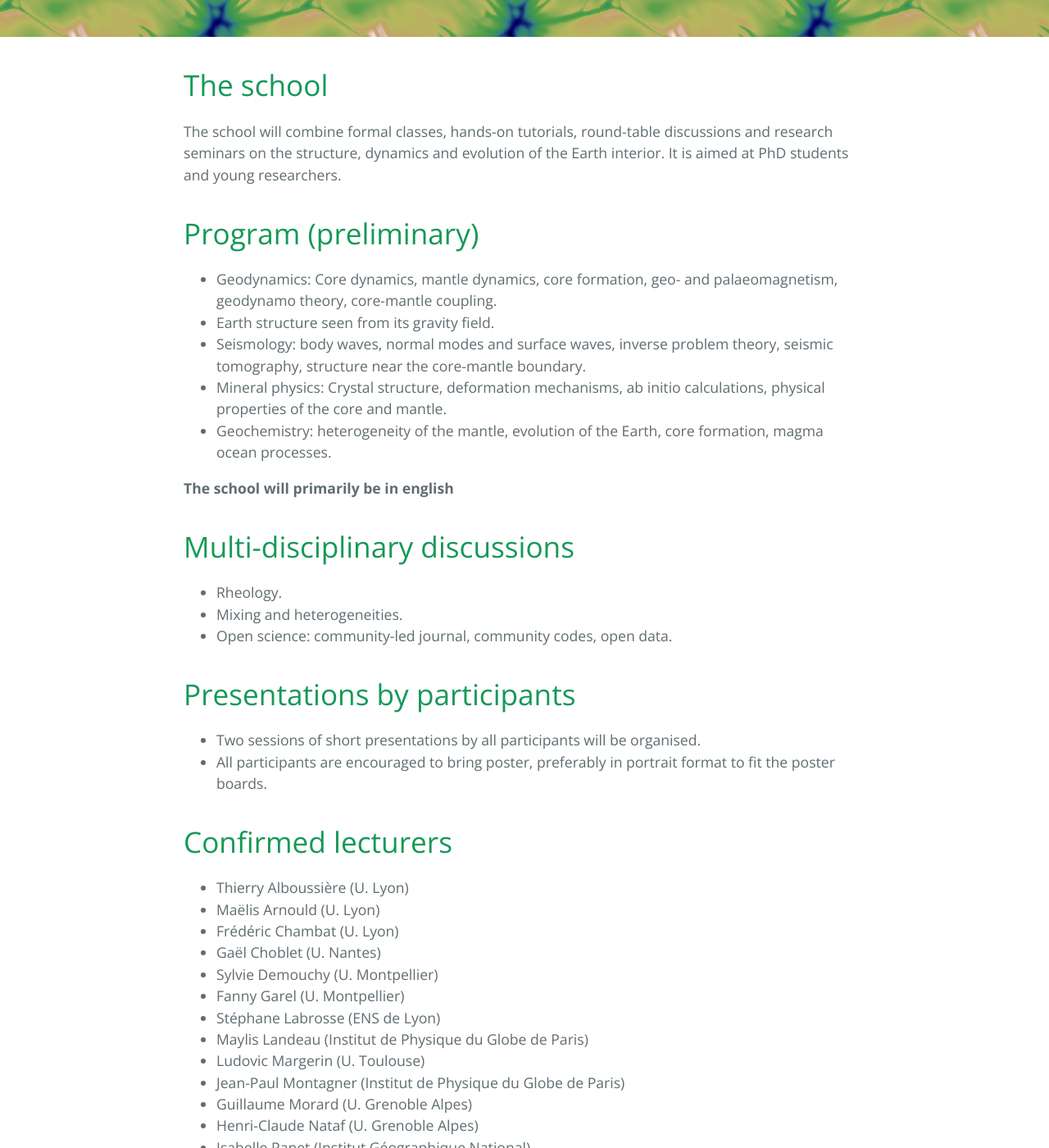
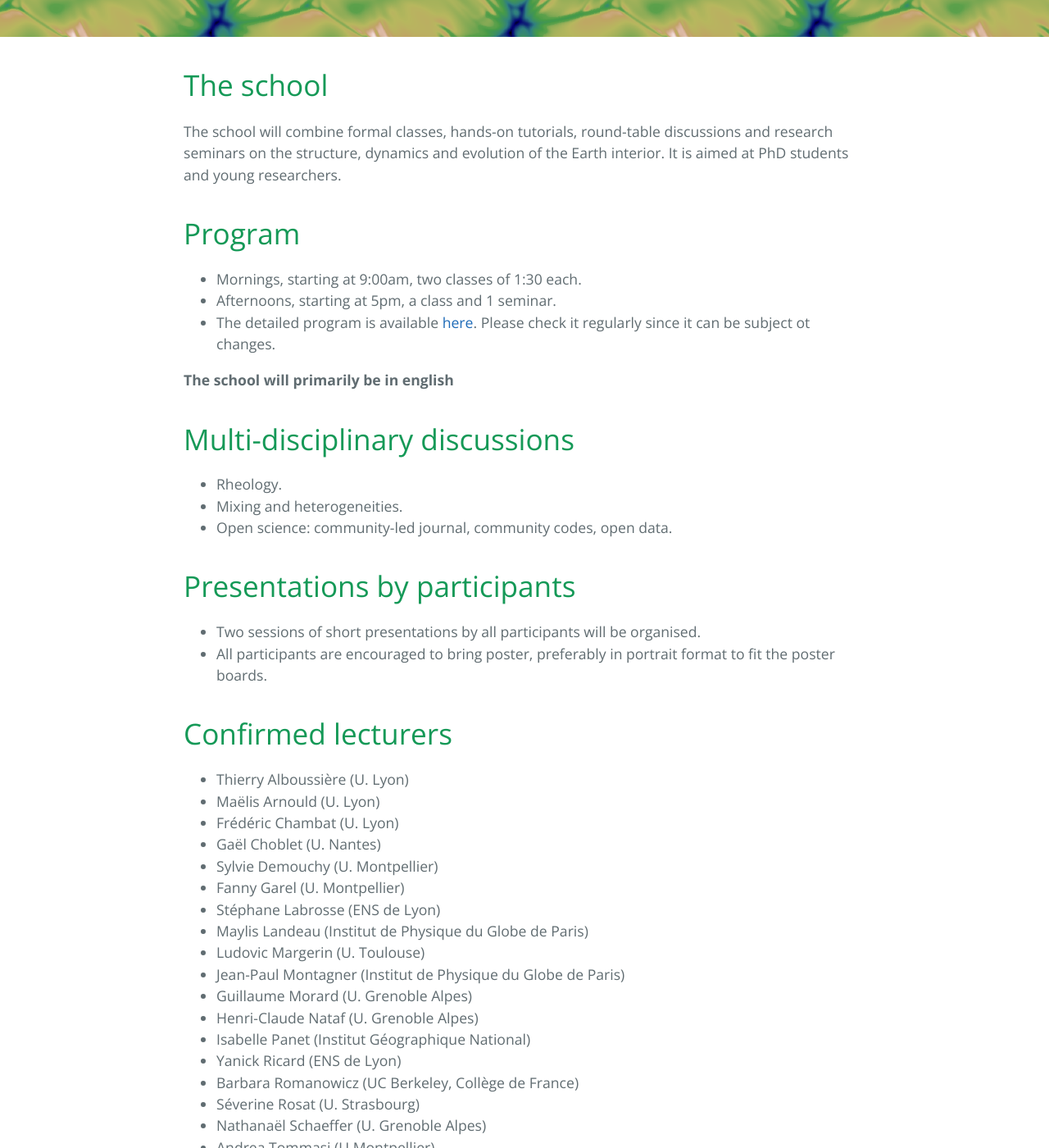
Before and after one commit to GeophysicsHouches2021/GeophysicsHouches2021.github.io, a Jekyll site: the page built from index.md, in a window 1280 px wide and 1400 px high, scrolled down 272 px. Shown: the whole window at 82% size. Built offline with Jekyll 4.4.1, drawn with Linux system fonts in a browser that asks for light colours; some of the changed text lies outside the part shown.

Commit message:
adds link to program

```diff
--- a/index.md
+++ b/index.md
@@ -9,13 +9,13 @@ round-table discussions and research seminars on the structure,
 dynamics and evolution of the Earth interior. It is aimed at PhD
 students and young researchers.
 
-# Program (preliminary)
+# Program
 
-* Geodynamics: Core dynamics, mantle dynamics, core formation, geo- and palaeomagnetism, geodynamo theory, core-mantle coupling.
-* Earth structure seen from its gravity field.
-* Seismology: body waves, normal modes and surface waves, inverse problem theory, seismic tomography, structure near the core-mantle boundary.
-* Mineral physics: Crystal structure, deformation mechanisms, ab initio calculations, physical properties of the core and mantle.
-* Geochemistry: heterogeneity of the mantle, evolution of the Earth, core formation, magma ocean processes.
+* Mornings, starting at 9:00am, two classes of 1:30 each.
+* Afternoons, starting at 5pm, a class and 1 seminar.
+* The detailed program is available
+  [here](https://docs.google.com/spreadsheets/d/1BaI8csGiw7poJCB-BrfQDLwmQWXTqBxK_703ya9l8CY/edit?usp=sharing). Please
+  check it regularly since it can be subject ot changes.
 
 **The school will primarily be in english**
 
@@ -92,7 +91,13 @@ Monday 5<sup>th</sup> at 5pm. We will be hosted onsite starting at 2pm.
   [website](https://www.houches-school-physics.com/practical-information/access/). It
   is possible to walk from the Les Houches train station to the
   school, but may not be very practical with luggages. Taxis can be
-  reserved by the school secretary, Isabel Lelievre: <houches-secretariat@univ-grenoble-alpes.fr>.
+  reserved by the school secretary, Isabel Lelievre:
+  <houches-secretariat@univ-grenoble-alpes.fr>.
+* Meals:
+  * Breakfast: 7:45 to 8:45
+  * Lunch: 12:30
+  * dinner: 19:30
+
 
 # COVID-19 regulations
 * All participants are asked to bring a negative test dating less that
```
Also changed, not shown: other parts of index.md (+0 -1 lines), 2 other files.
